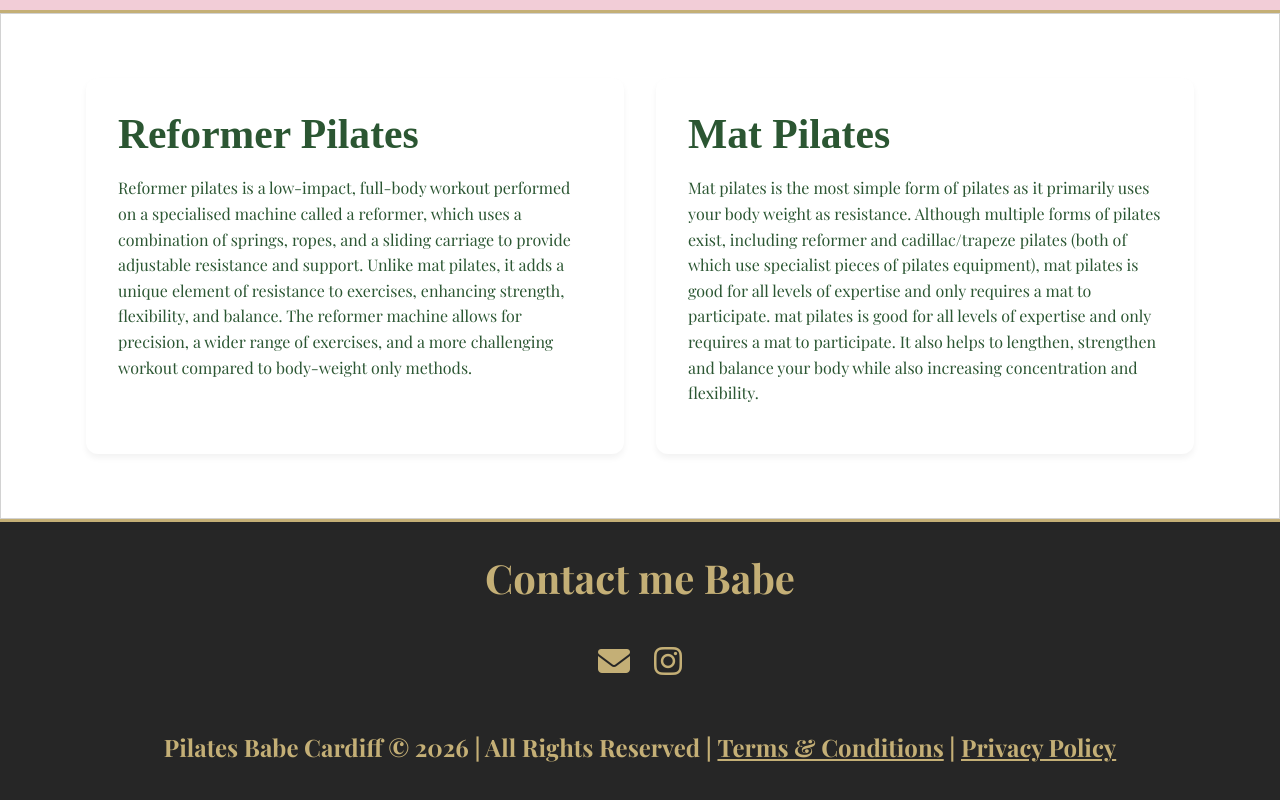
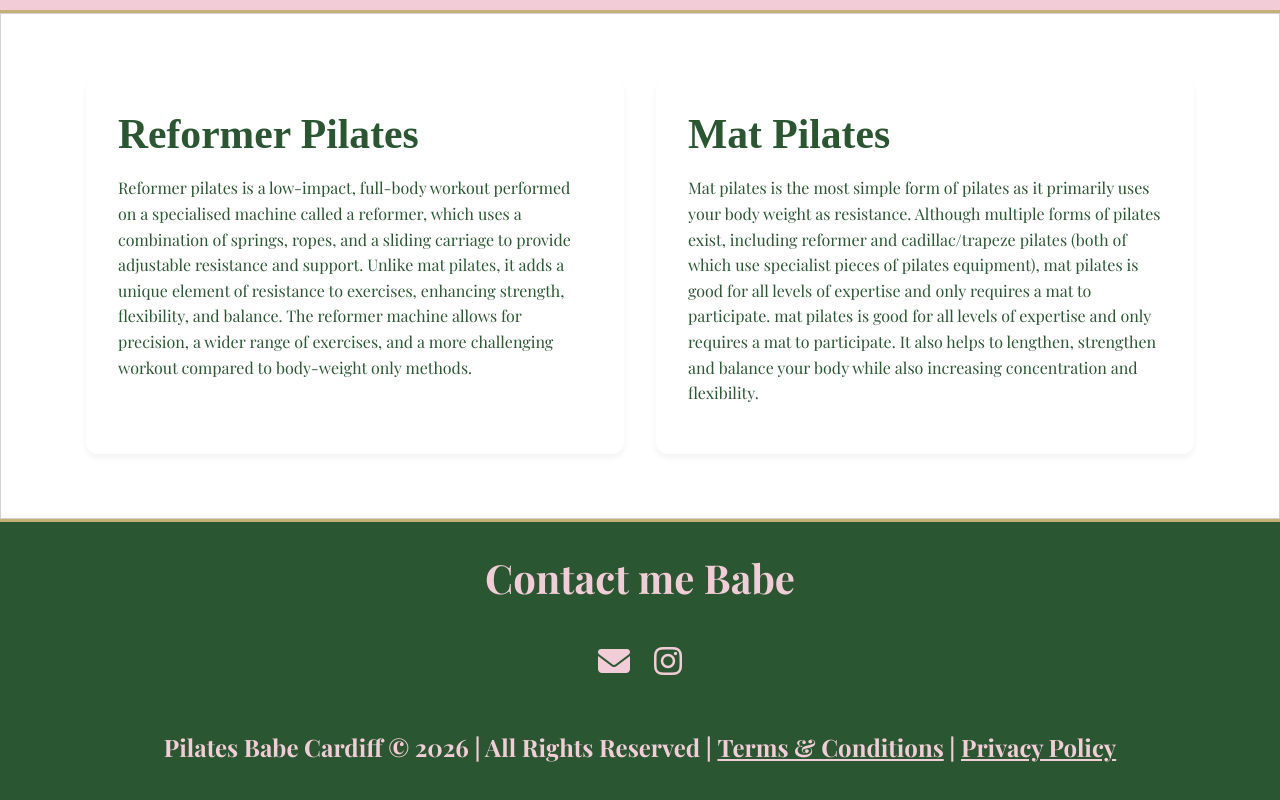
Before and after one commit to mybluewebsite/pilates-babe, a React (Vite) app: page / in a window 1280 px wide. Shown: the part 695-1495 px from the top of the page. Built offline with nearby package versions, Linux system fonts and the light colour scheme; a web font is replaced by a local one.

Commit message:
slight style change

```diff
--- a/src/index.css
+++ b/src/index.css
@@ -8,7 +8,7 @@
   --color-text-main: #2b5632;
   --color-text-muted: rgb(102, 102, 102);
   --color-white: rgb(255, 255, 255);
-  --color-gold:  #c4af76;
+  --color-gold:  rgb(196, 175, 118);
   --color-anthracite: #262626;
 
   /* Typography */
@@ -204,8 +204,8 @@ a {
   font-size: 1.3rem;
   font-weight: bold;
   text-align: center;
-  background-color: var(--color-primary);
-  color: var(--color-text-main);
+  background-color: var(--color-text-main);
+  color: var(--color-primary);
   padding: 0.5rem;
   border-radius: 4px;
 }
@@ -313,8 +313,8 @@ a {
    7. FOOTER & MODALS
 ========================================= */
 footer {
-  background-color: var(--color-anthracite);
-  color: var(--color-gold);
+  background-color: var(--color-text-main);
+  color: var(--color-primary);
   text-align: center;
   padding: var(--spacer-md) var(--spacer-sm);
   border-top: solid;
```
